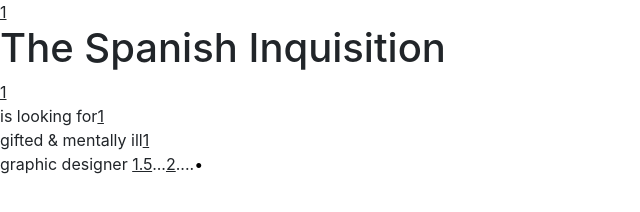
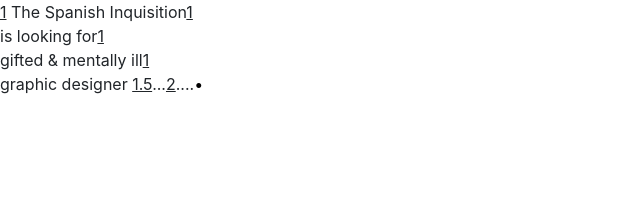
Before and after one commit to RWDevelopment/artshout, a plain HTML site: page index2.html in a window 1280 px wide. Shown: the whole page, without its empty margins (0-640 px from the left). Drawn offline with nearby package versions, Linux system fonts and the light colour scheme.

Commit message:
Update index2.html

```diff
--- a/index2.html
+++ b/index2.html
@@ -11,7 +11,7 @@
 
 <div id="demo_1">
 <ins>1</ins>
-  <h1>The Spanish Inquisition</h1><ins>1</ins><br>
+  The Spanish Inquisition<ins>1</ins><br>
   is looking for<ins>1</ins><br>
   gifted & mentally ill<ins>1</ins><br>
   graphic designer
```
